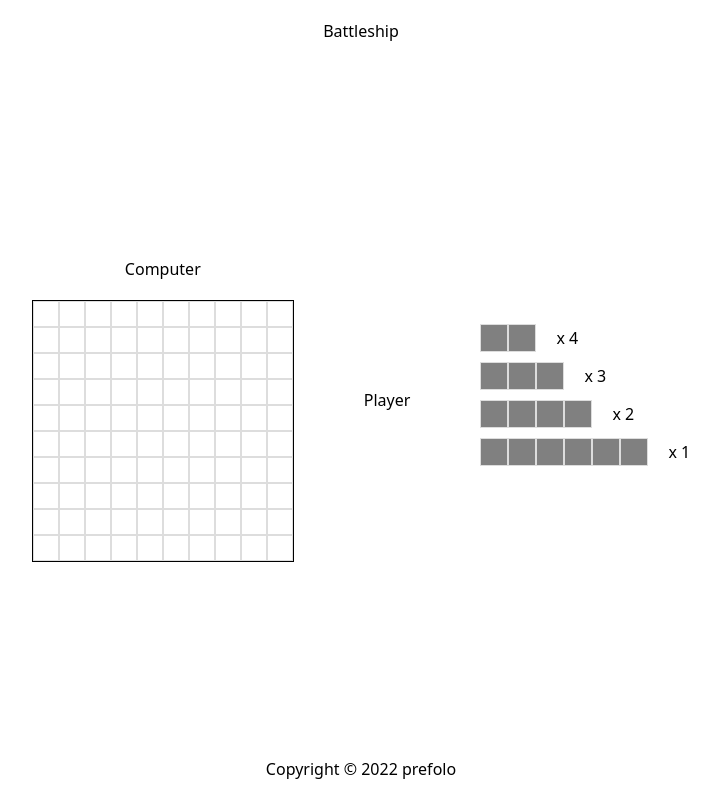
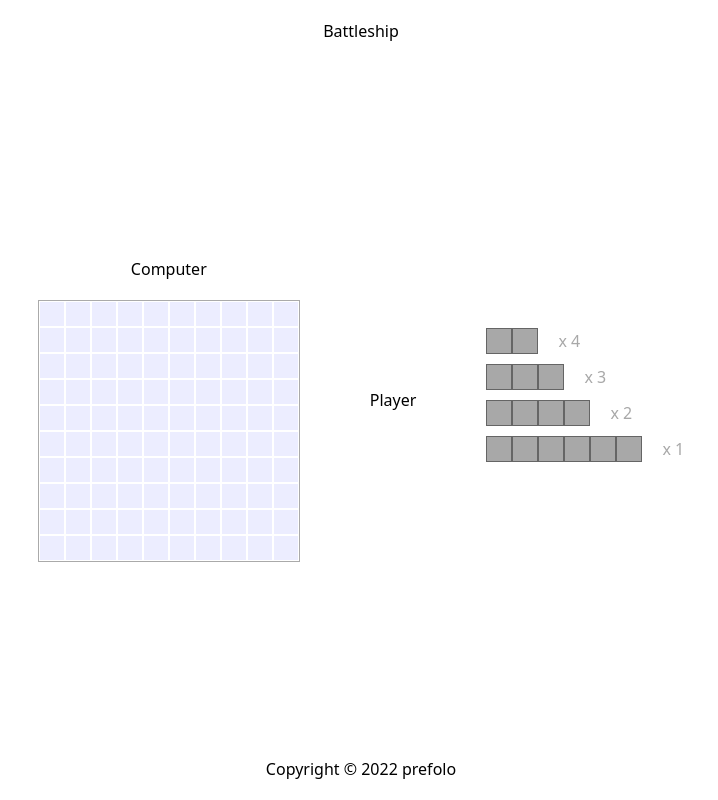
Before and after one commit to prefolo/battleship, a website built with webpack: page dist/index.html in a window 1280 px wide. Shown: the whole page, without its empty margins (279-997 px from the left). Built offline with nearby package versions, Linux system fonts and the light colour scheme; what pubsub-js would draw is missing.

Commit message:
Add css class names to views

```diff
--- a/src/Placement/Dock.js
+++ b/src/Placement/Dock.js
@@ -28,6 +28,7 @@ const Dock = () => {
 
 				const countBox = document.createElement('span');
 				countBox.id = `shipCount${item[0]}`;
+				countBox.className = 'dockCountBox';
 				countBox.textContent = `x ${item[1]}`;
 
 				row.appendChild(shipBox);
@@ -52,9 +53,12 @@ const Dock = () => {
 					).textContent = `x ${item[1]}`;
 
 					if (item[1] == 0) {
-						document
-							.querySelector(`#shipLen${item[0]}`)
-							.firstChild.setAttribute('draggable', 'false');
+						const dockedShip = document.querySelector(
+							`#shipLen${item[0]}`
+						).firstChild;
+
+						dockedShip.setAttribute('draggable', 'false');
+						dockedShip.className = 'undraggableDockedShip';
 					}
 					break;
 				}
--- a/src/Placement/Placeboard.js
+++ b/src/Placement/Placeboard.js
@@ -34,8 +34,7 @@ const Placeboard = () => {
 			container.innerHTML = '';
 
 			const frame = document.createElement('div');
-			frame.style =
-				'position:relative;border:1px solid #000;width:260px;height:260px';
+			frame.style = 'position:relative;';
 			frame.id = 'placeboard';
 
 			frame.ondrop = drop_handler;
@@ -47,7 +46,7 @@ const Placeboard = () => {
 				for (let j = 0; j < 10; j++) {
 					const cell = document.createElement('div');
 
-					cell.className = 'cell';
+					cell.className = 'cell pboardCell';
 					cell.dataset.coor = `${j},${i}`;
 
 					row.appendChild(cell);
--- a/src/Placement/ShipInDock.js
+++ b/src/Placement/ShipInDock.js
@@ -18,7 +18,8 @@ const ShipInDock = (length) => {
 				const block = document.createElement('div');
 
 				block.style =
-					'width:26px;height:26px;background-color: gray;border:1px solid #ddd;';
+					'width:24px;height:24px;border-width:1px;border-style:solid';
+				block.className = 'shipBlock';
 
 				frame.appendChild(block);
 				length--;
--- a/src/Placement/ShipInPboard.js
+++ b/src/Placement/ShipInPboard.js
@@ -23,7 +23,8 @@ const ShipInPboard = (length) => {
 				const block = document.createElement('div');
 
 				block.style =
-					'width:24px;height:24px;background-color: gray;border:1px solid #ddd;';
+					'width:24px;height:24px;border-width:1px;border-style:solid';
+				block.className = 'shipBlock';
 
 				frame.appendChild(block);
 				length--;
@@ -37,7 +38,6 @@ const ShipInPboard = (length) => {
 };
 
 const dragstart_handler = (ev, length, id) => {
-	console.log({ length, id });
 	const grabbedBlockIndex = parseInt(ev.offsetX / 26);
 
 	ev.dataTransfer.setData(
--- a/src/style.css
+++ b/src/style.css
@@ -26,6 +26,16 @@ body {
 	display: flex;
 	gap: 50px;
 }
+
+#footer {
+	display: flex;
+	justify-content: center;
+	align-items: center;
+	padding: 20px;
+}
+
+/* Game */
+
 .title {
 	text-align: center;
 	padding: 20px;
@@ -44,9 +54,26 @@ body {
 	align-items: center;
 }
 
-#footer {
-	display: flex;
-	justify-content: center;
-	align-items: center;
-	padding: 20px;
+/* Placement */
+
+#placeboard {
+	border: 1px solid #aaa;
 }
+
+.pboardCell {
+	border: 1px solid #fff;
+	background-color: #ecedff;
+}
+
+.shipBlock {
+	border-color: #656565;
+	background-color: #a8a8a8;
+}
+
+.undraggableDockedShip {
+	opacity: 0.5;
+}
+
+.dockCountBox {
+	color: #a8a8a8;
+}
```
